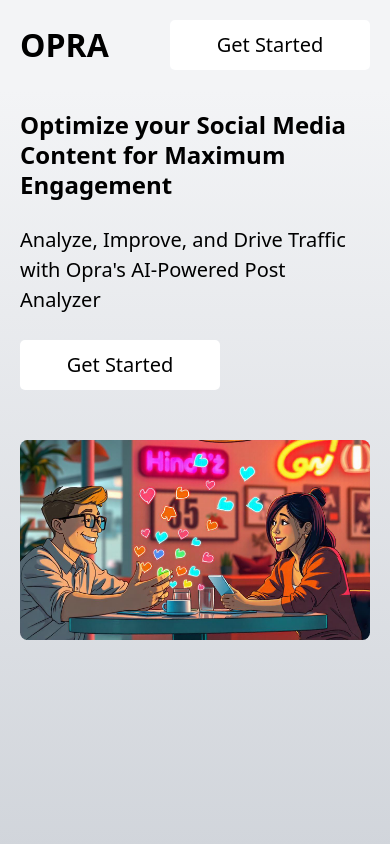
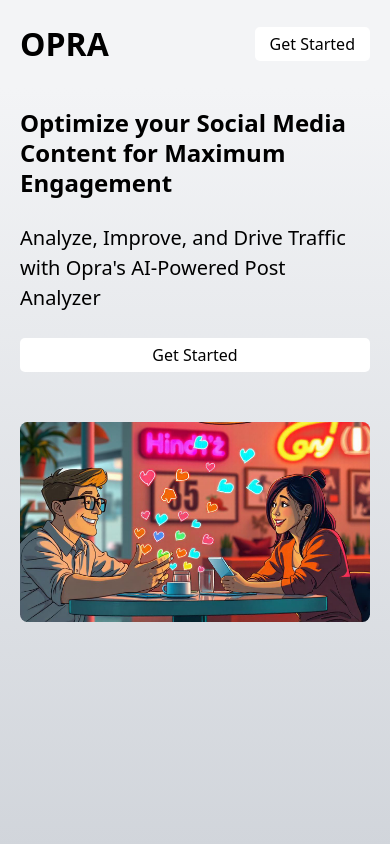
Before and after one commit to Orisabiyi/syntheos, a React (Vite) app: page / in a window 390 px wide. Shown: the top 844 px of the page. Built offline with nearby package versions, Linux system fonts and the light colour scheme.

Commit message:
style: remove unused code and optimize it for different screen sizes

```diff
--- a/src/components/Button.jsx
+++ b/src/components/Button.jsx
@@ -1,6 +1,6 @@
 export default function Button() {
   return (
-    <button className="self-start bg-white rounded-lg font-medium py-4 px-12 w-80 text-20 transition-all duration-500 hover:bg-gray-100">
+    <button className="bg-white rounded-lg font-medium py-2 lg:py-4 px-6 lg:px-12 lg:w-80 text-16 lg:text-20 transition-all duration-500 hover:bg-gray-100">
       Get Started
     </button>
   );
```
